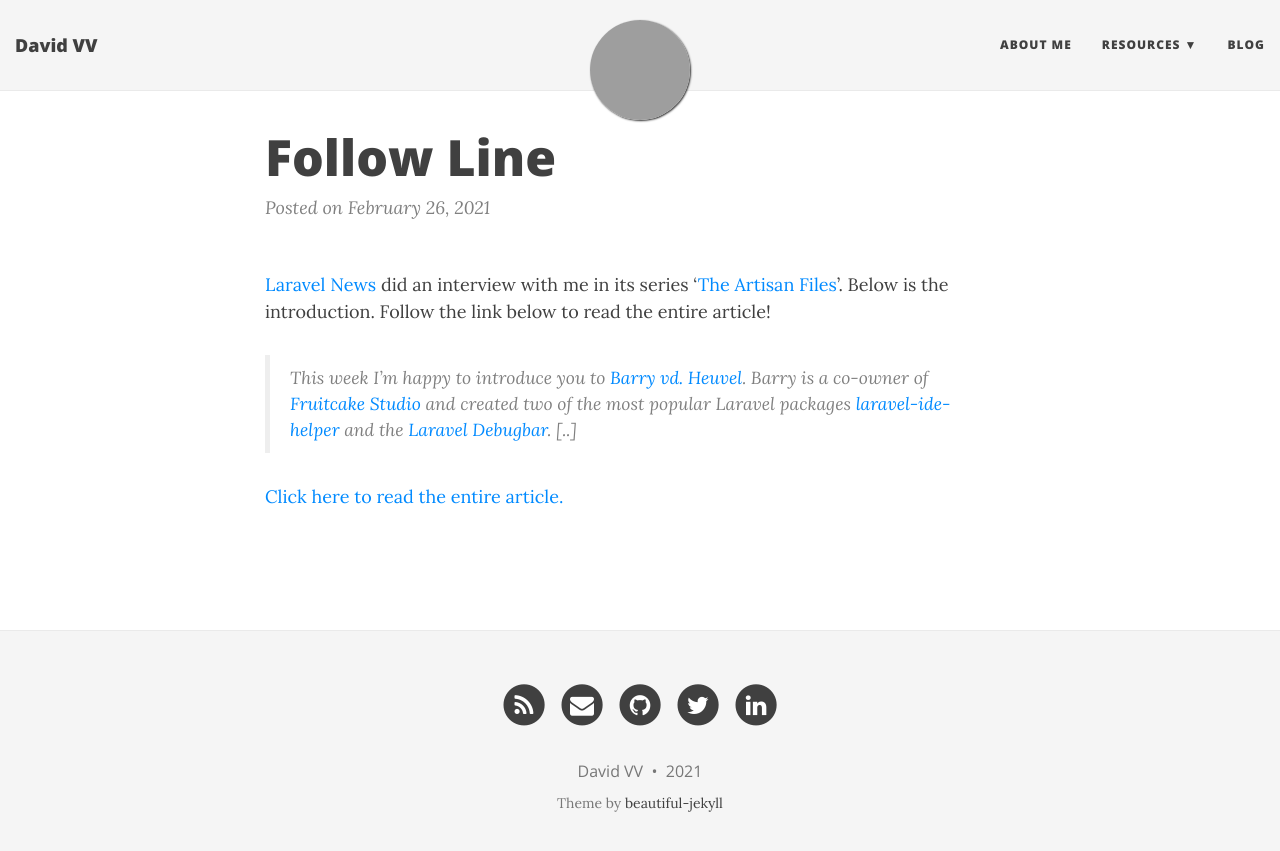
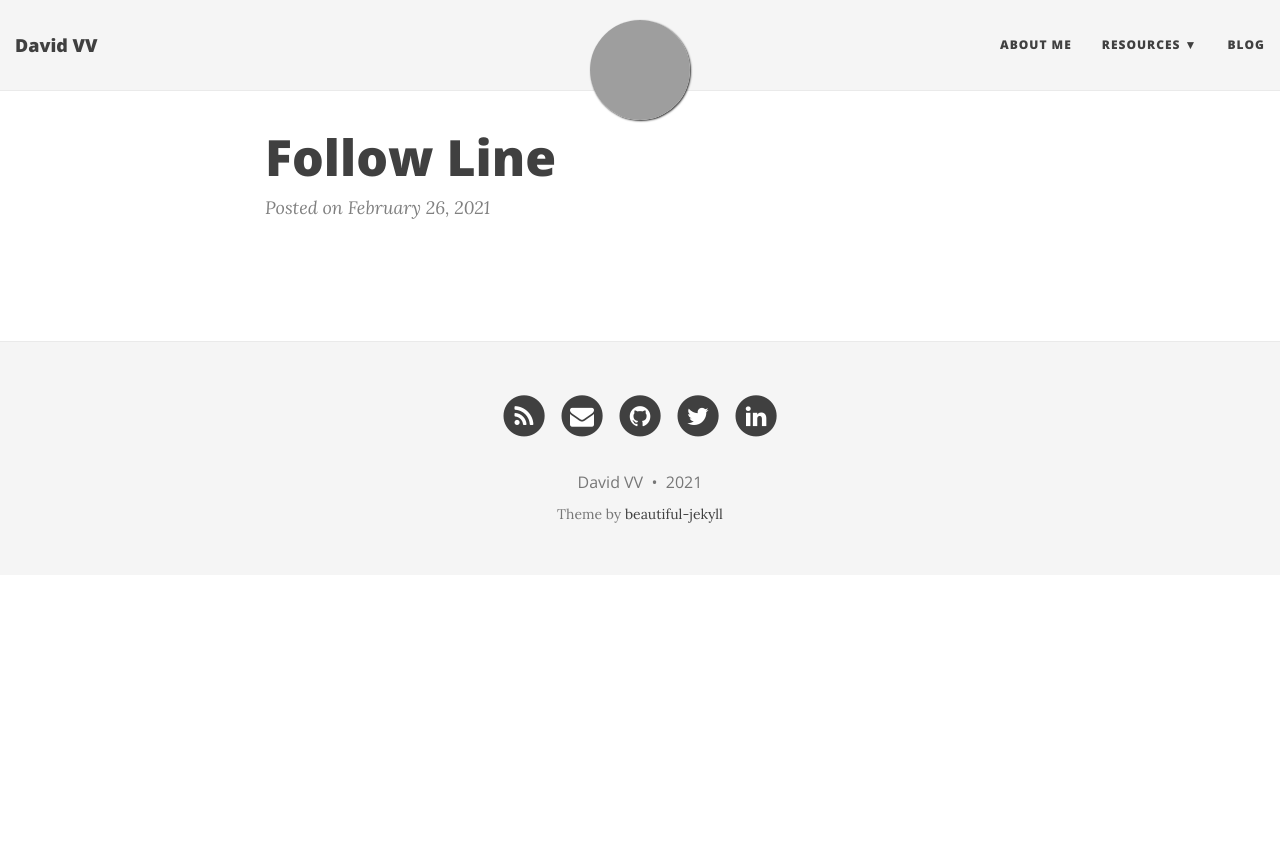
Before and after one commit to dvalladaresv/MUVA-Vision-Robotica, a Jekyll site: the page built from _posts/2021-26-02-follow-line.md, in a window 1280 px wide. Shown: the top 851 px of the page. Built offline with Jekyll 4.4.1, drawn with Linux system fonts in a browser that asks for light colours; nearby versions of some CDN libraries; grey boxes are pictures that could not be loaded.

Commit message:
Update 2021-26-02-follow-line.md

```diff
--- a/_posts/2021-26-02-follow-line.md
+++ b/_posts/2021-26-02-follow-line.md
@@ -2,12 +2,6 @@
 layout:     post
 title:      Follow Line
 date:       2021-02-26 18:00:00
-excerpt:    Ejercicio sigue-linea con un formula1 simulado con el objetivo de cumpletar el circuito.
+excerpt:    This exercise consists of getting a simulated Formula1 to complete the circuit following a red line. Using the robot camera for this.
 categories: general
 ---
-
-[Laravel News](https://laravel-news.com/) did an interview with me in its series '[The Artisan Files](https://laravel-news.com/category/the-artisan-files/)'. Below is the introduction. Follow the link below to read the entire article!
-
-> This week I’m happy to introduce you to [Barry vd. Heuvel](https://twitter.com/barryvdh). Barry is a co-owner of [Fruitcake Studio](http://fruitcakestudio.com/) and created two of the most popular Laravel packages [laravel-ide-helper](https://github.com/dvalladaresv/laravel-ide-helper) and the [Laravel Debugbar](https://laravel-news.com/2015/02/laravel-debugbar/). [..]
-
-[Click here to read the entire article.](https://laravel-news.com/2014/09/artisan-files-barry-vd-heuvel/)
```
